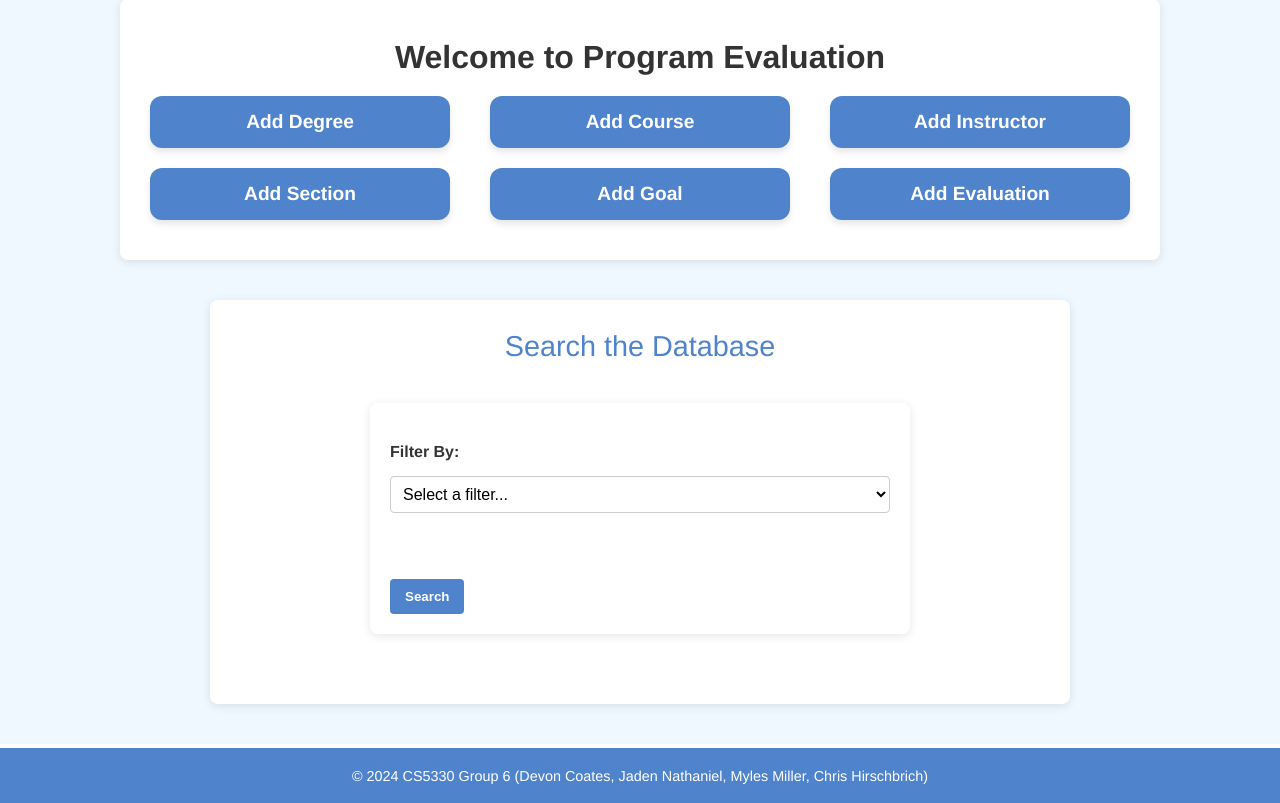
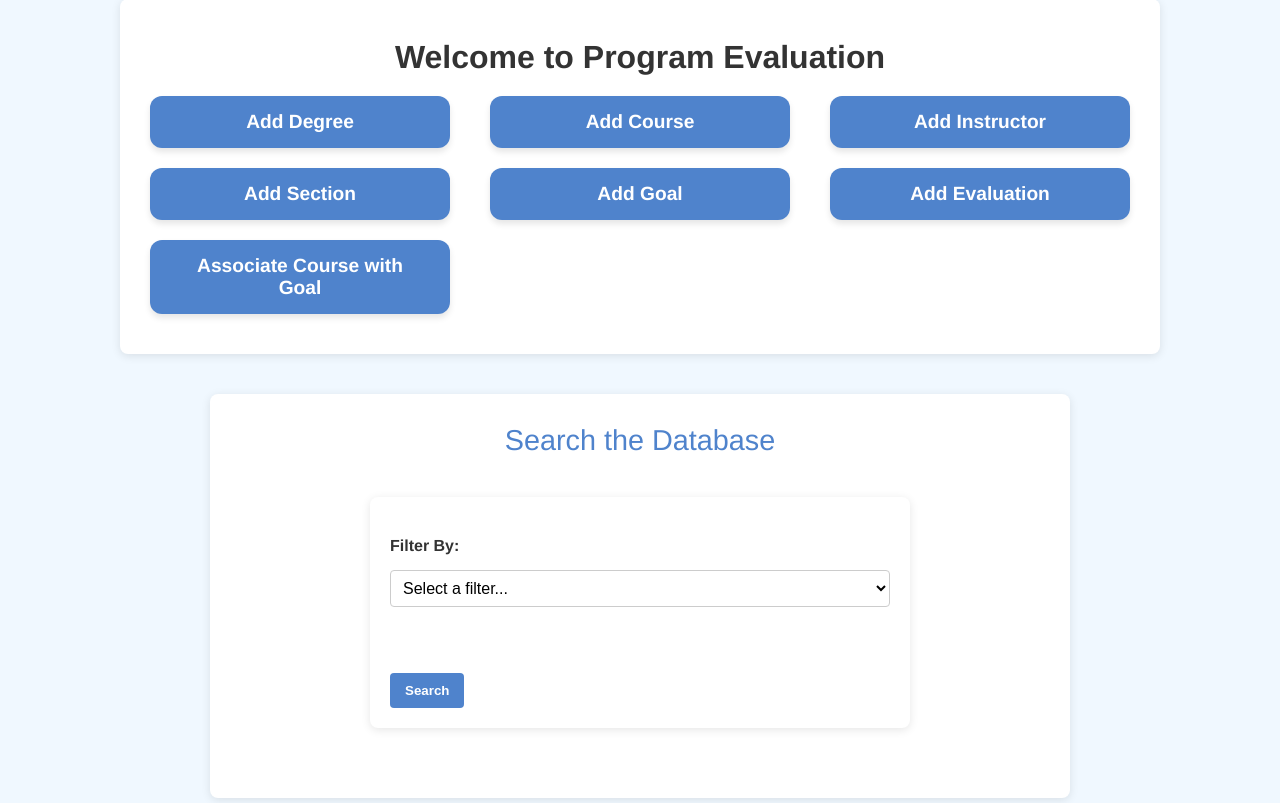
Before and after one commit to jadennathaniel/database-project, a Flask app: page / in a window 1280 px wide. Shown: the part 170-973 px from the top of the page. Run offline with Flask 3, Linux system fonts and the light colour scheme.

Commit message:
evaluation

```diff
--- a/templates/index.html
+++ b/templates/index.html
@@ -39,6 +39,7 @@
             <a href="{{ url_for('add_section_route') }}" class="button">Add Section</a>
             <a href="{{ url_for('add_goal_route') }}" class="button">Add Goal</a>
             <a href="{{ url_for('add_evaluation_route') }}" class="button">Add Evaluation</a>
+            <a href="{{ url_for('associate_course_goal_route') }}" class="button">Associate Course with Goal</a>
         </div>
     </main>
     <section>
```
